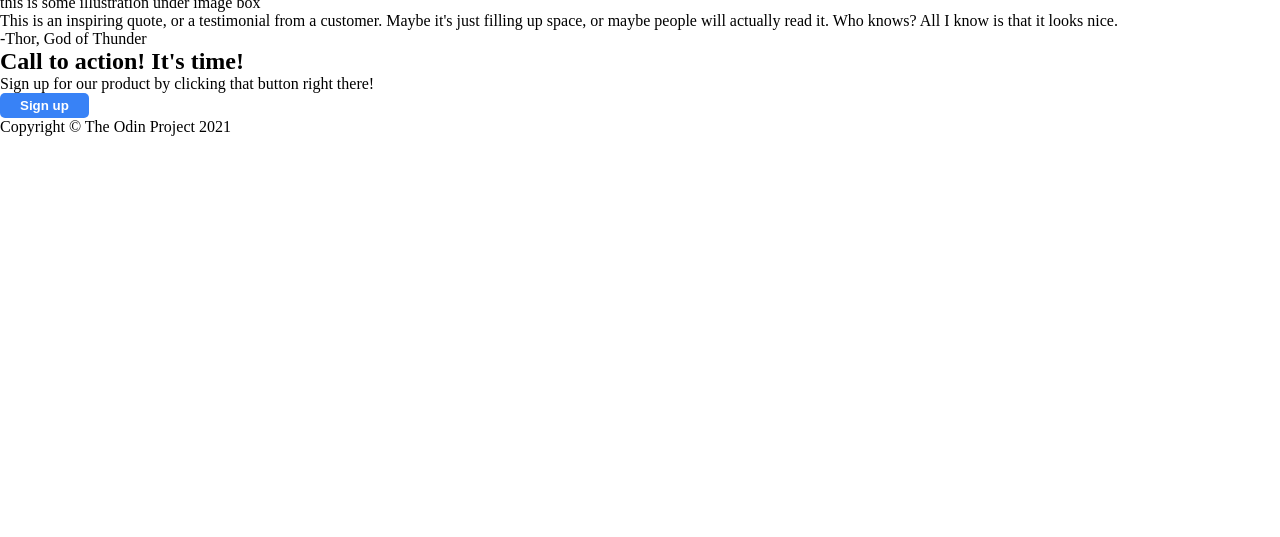
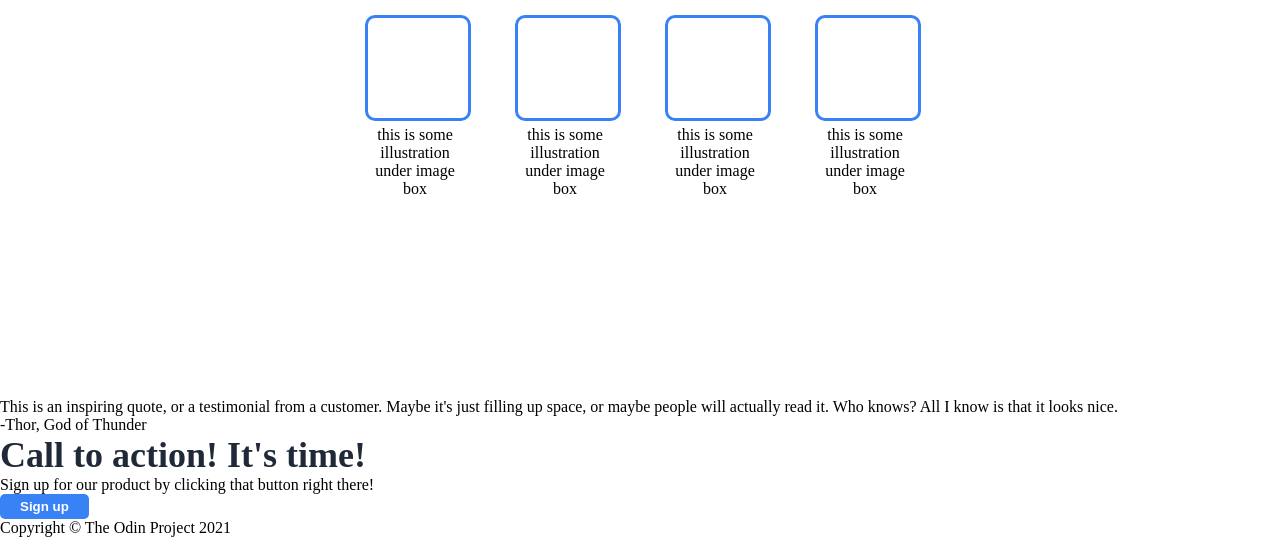
Before and after one commit to rckfce/project1, a plain HTML site: page index.html in a window 1280 px wide. Shown: the part 465-1002 px from the top of the page. Before the commit the page ends 800 px from the top, so only its background shows below. Drawn offline with Linux system fonts and the light colour scheme.

Commit message:
updated index.html completed styling of "random" section

```diff
--- a/index.html
+++ b/index.html
@@ -28,7 +28,7 @@
     </div>
 
     <div class="random">
-        <h2>Some random information</h2>
+        <h2>Some random information.</h2>
         <div class="cards">
             <div class="card"><div class="box"></div>this is some illustration under image box</div>
             <div class="card"><div class="box"></div>this is some illustration under image box</div>
--- a/style.css
+++ b/style.css
@@ -70,3 +70,41 @@ button {
     background-color: gray;
     margin: 50px 0 0 0;
 }
+
+/* information */
+
+h2 {
+    font-size: 36px;
+    font-weight: bolder;
+    color: #1f2937;
+}
+
+.random {
+    display: flex;
+    flex-direction: column;
+    align-items: center;
+    padding: 30px 150px 200px 150px;
+    gap: 30px;
+}
+.box {
+    background-color: white;
+    border: #3882f6 solid;
+    border-radius: 10px;
+    width: 100px;
+    height: 100px;
+}
+
+.cards {
+    display: flex;
+    gap: 50px;
+
+}
+
+.card {
+    display: flex;
+    flex-direction: column;
+    /* align-items: center; */
+    width: 100px;
+    text-align: center;
+    gap: 5px;
+}
```
